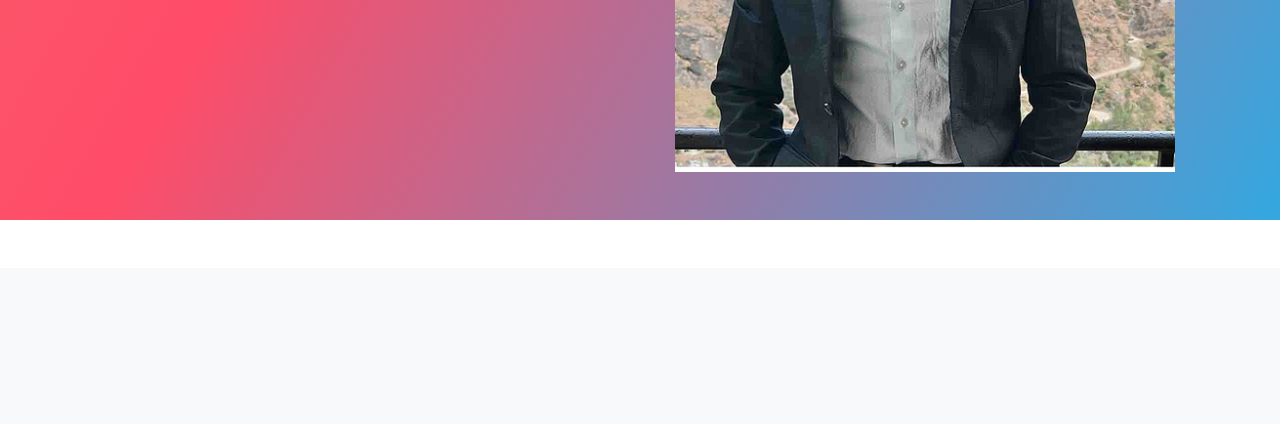
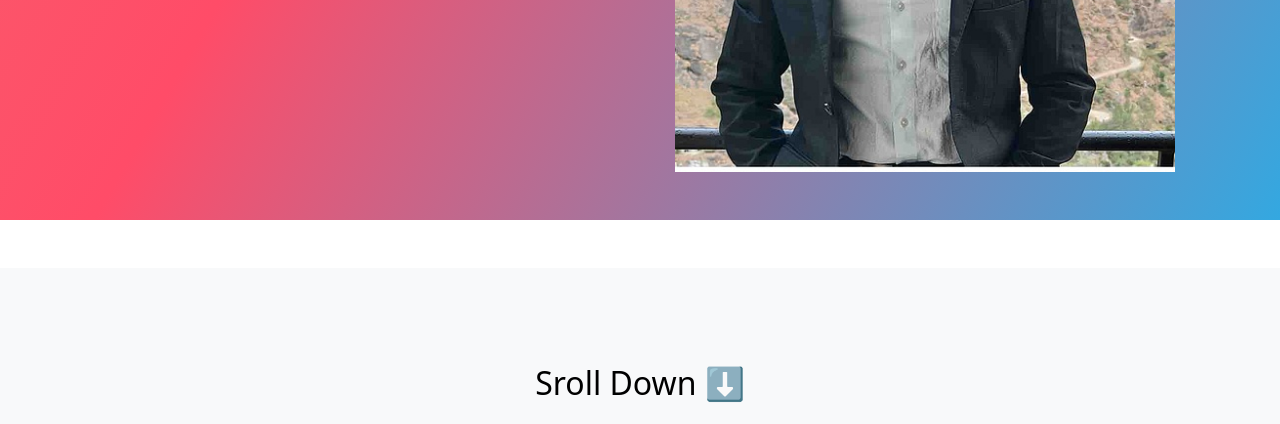
Before and after one commit to Adityasaxena1/somesh-gift, a plain HTML site: page index.html in a window 1280 px wide. Shown: the part 376-800 px from the top of the page. Drawn offline with nearby package versions, Linux system fonts and the light colour scheme.

Commit message:
Update index.html

```diff
--- a/index.html
+++ b/index.html
@@ -44,7 +44,9 @@
       <div class="my-5">
         <div class="p-5 text-center bg-body-tertiary">
           <div class="container py-5">
-            <h2 class="text-body-emphasis"></h2>
+            <h2 class="text-body-emphasis">
+                 Sroll Down ⬇
+            </h2>
 
             <p class="col-lg-8 mx-auto lead mt-2"></p>
           </div>
```
